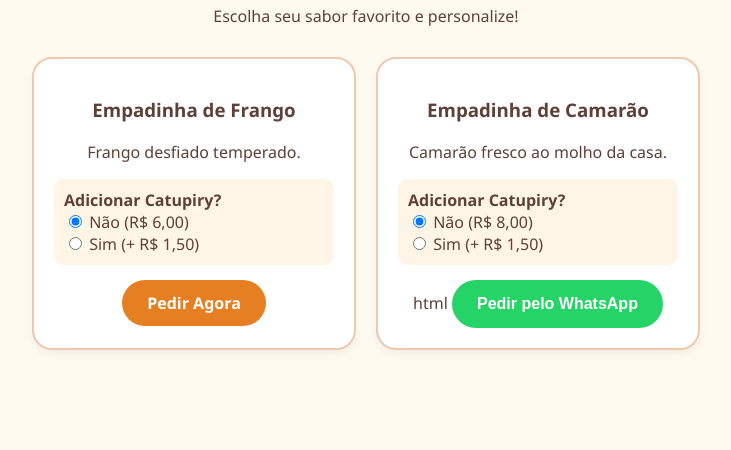
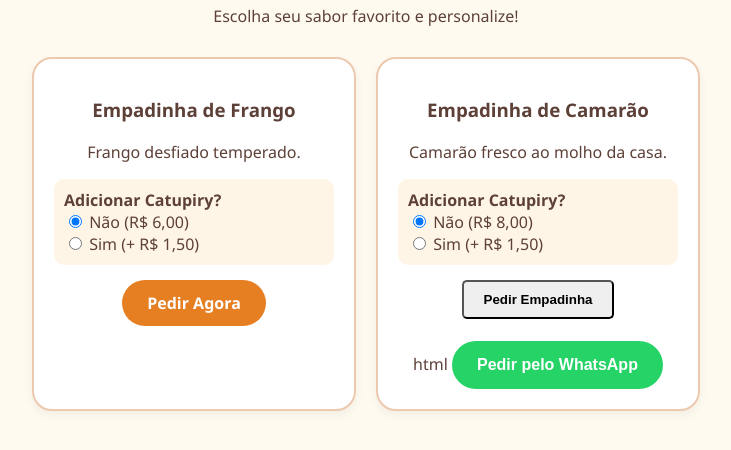
Before and after one commit to mgsbmarcelo-hub/empadinhas-da-marcia, a website: page index.html in a window 1280 px wide. Shown: the part 154-604 px from the top of the page, without its empty margins (274-1005 px from the left). Drawn offline with Linux system fonts and the light colour scheme.

Commit message:
Add button to order 'Empadinha' in index.html

```diff
--- a/index.html
+++ b/index.html
@@ -46,6 +46,9 @@ html
                 <input type="radio" name="camarao" id="c_sem" checked> <label for="c_sem">Não (R$ 8,00)</label><br>
                 <input type="radio" name="camarao" id="c_com"> <label for="c_com">Sim (+ R$ 1,50)</label>
             </div>
+<!-- LINHA NOVA DO BOTÃO (O QUE VOCÊ VAI ADICIONAR) -->
+<button onclick="pedir('Empada')" style="padding: 10px 20px; border-radius: 5px; font-weight: bold; cursor: pointer;">Pedir Empadinha</button>
+<br><br>
 
             html
 <a href="https://wa.me"
```
